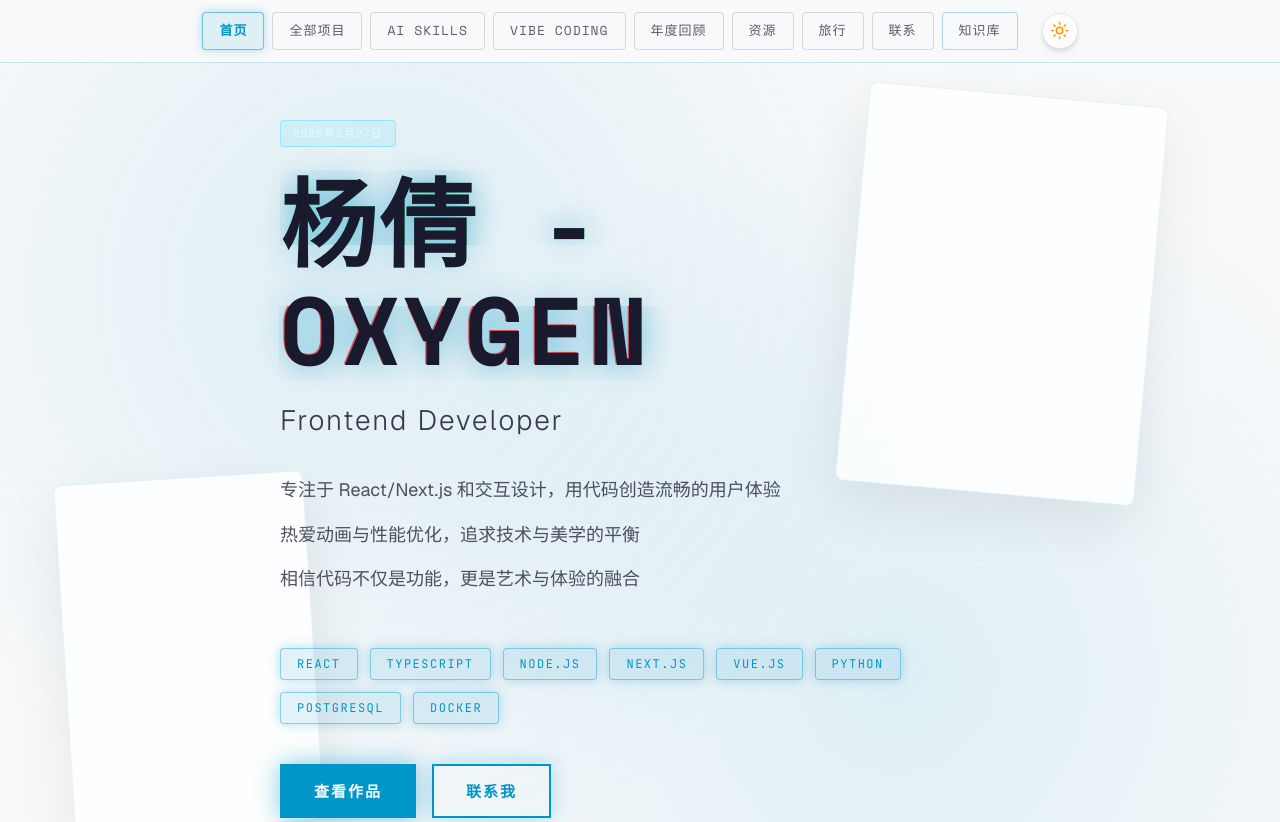
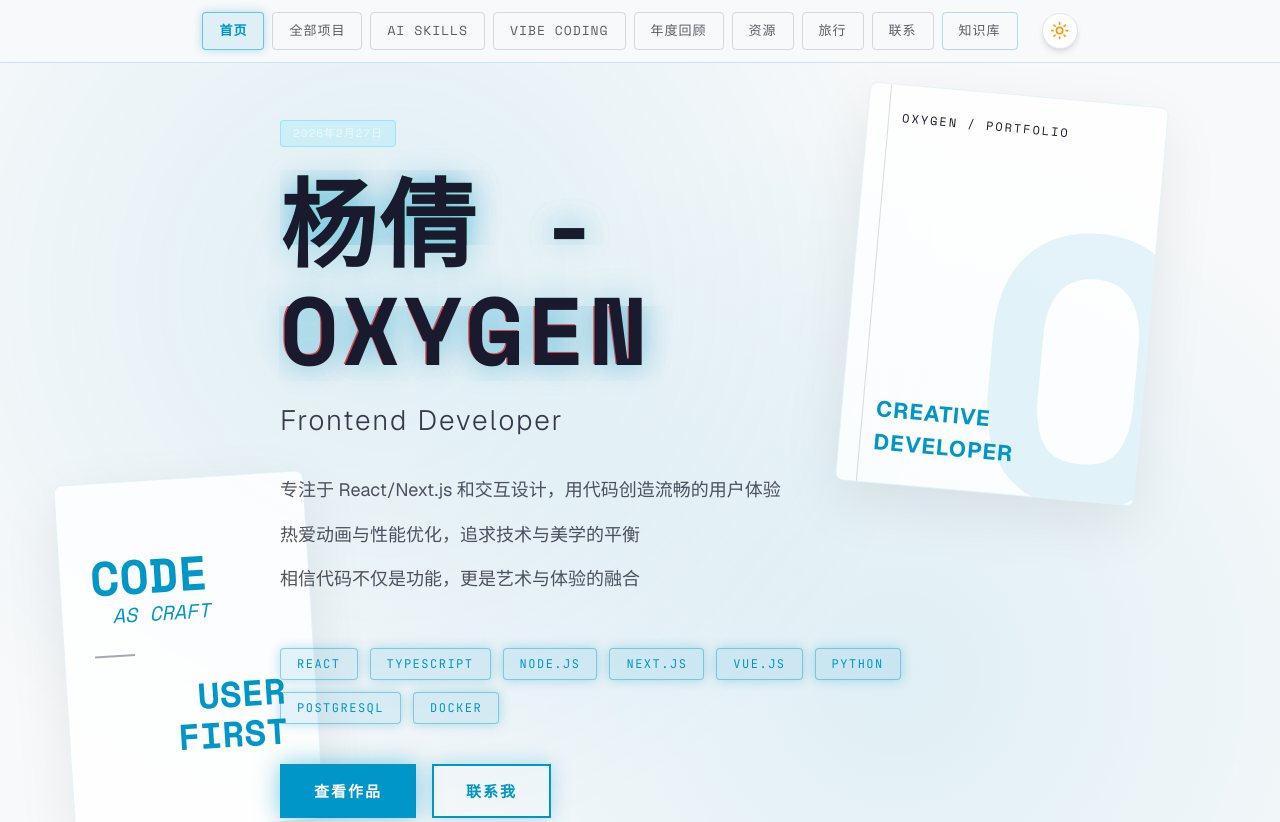
Before and after one commit to 3199313768/Tech-Centric, a Next.js app: page / in a window 1280 px wide. Shown: the top 822 px of the page. Built offline with nearby package versions, Linux system fonts and the light colour scheme; no server answers.

Commit message:
style: 优化首页背景英雄区二次元白卡排版，增加科技感字母与错层排版

```diff
--- a/src/components/PhysicsWorld.tsx
+++ b/src/components/PhysicsWorld.tsx
@@ -9,7 +9,7 @@ interface PhysicsWorldProps {
   showHero?: boolean
 }
 
-export function PhysicsWorld({ className, showHero = true }: PhysicsWorldProps) {
+export function PhysicsWorld({ showHero = true }: PhysicsWorldProps) {
   const { isMobile, isTablet } = useBreakpoint()
 
   return (
@@ -53,6 +53,12 @@ export function PhysicsWorld({ className, showHero = true }: PhysicsWorldProps)
                   borderRadius: '8px',
                   boxShadow: '0 20px 60px var(--color-card-shadow)',
                   transform: 'rotate(5deg)',
+                  overflow: 'hidden',
+                  padding: '24px',
+                  display: 'flex',
+                  flexDirection: 'column',
+                  justifyContent: 'space-between',
+                  zIndex: 1,
                 }}
                 animate={{
                   y: [0, -20, 0],
@@ -63,7 +69,56 @@ export function PhysicsWorld({ className, showHero = true }: PhysicsWorldProps)
                   repeat: Infinity,
                   ease: 'easeInOut',
                 }}
-              />
+              >
+                {/* 装饰线 */}
+                <div style={{ position: 'absolute', top: 0, left: '20px', width: '1px', height: '100%', background: 'var(--color-text-secondary)', opacity: 0.2 }} />
+
+                {/* 顶部小字 */}
+                <div style={{
+                  fontFamily: 'var(--font-space-mono), monospace',
+                  fontSize: isTablet ? '10px' : '12px',
+                  color: 'var(--color-text-primary)',
+                  letterSpacing: '2px',
+                  paddingLeft: '10px',
+                  position: 'relative',
+                  zIndex: 2,
+                }}>
+                  OXYGEN / PORTFOLIO
+                </div>
+
+                {/* 背景大字 O */}
+                <div style={{
+                  position: 'absolute',
+                  bottom: isTablet ? '-30px' : '-50px',
+                  right: isTablet ? '-30px' : '-60px',
+                  fontSize: isTablet ? '240px' : '380px',
+                  fontWeight: 'bold',
+                  fontFamily: 'var(--font-space-mono), monospace',
+                  color: 'var(--color-cyan-10)',
+                  lineHeight: 1,
+                  zIndex: 1,
+                  pointerEvents: 'none',
+                  userSelect: 'none',
+                }}>
+                  O
+                </div>
+
+                {/* 底部分类 */}
+                <div style={{
+                  fontFamily: 'var(--font-geist-sans), system-ui, sans-serif',
+                  fontSize: isTablet ? '14px' : '22px',
+                  fontWeight: 'bold',
+                  color: 'var(--color-headline)',
+                  letterSpacing: '1px',
+                  paddingLeft: '10px',
+                  position: 'relative',
+                  zIndex: 2,
+                }}>
+                  CREATIVE<br />DEVELOPER
+                </div>
+              </motion.div>
+
+              {/* 左下角小卡片 */}
               <motion.div
                 style={{
                   position: 'absolute',
@@ -76,6 +131,11 @@ export function PhysicsWorld({ className, showHero = true }: PhysicsWorldProps)
                   borderRadius: '8px',
                   boxShadow: '0 20px 60px var(--color-card-shadow)',
                   transform: 'rotate(-3deg)',
+                  padding: '30px',
+                  display: 'flex',
+                  flexDirection: 'column',
+                  justifyContent: 'center',
+                  zIndex: 1,
                 }}
                 animate={{
                   y: [0, 15, 0],
@@ -87,7 +147,20 @@ export function PhysicsWorld({ className, showHero = true }: PhysicsWorldProps)
                   ease: 'easeInOut',
                   delay: 1,
                 }}
-              />
+              >
+                <div style={{
+                  fontFamily: 'var(--font-space-mono), monospace',
+                  color: 'var(--color-headline)',
+                  textTransform: 'uppercase',
+                }}>
+                  <div style={{ fontSize: isTablet ? '32px' : '48px', fontWeight: 'bold', lineHeight: 1 }}>CODE</div>
+                  <div style={{ fontSize: isTablet ? '14px' : '20px', fontStyle: 'italic', color: 'var(--color-cyan)', paddingLeft: '20px', marginBottom: '24px' }}>as craft</div>
+
+                  <div style={{ width: '40px', height: '2px', background: 'var(--color-text-secondary)', marginBottom: '24px', opacity: 0.5 }} />
+
+                  <div style={{ fontSize: isTablet ? '24px' : '36px', fontWeight: 'bold', lineHeight: 1.1, textAlign: 'right' }}>USER<br />FIRST</div>
+                </div>
+              </motion.div>
             </>
           )}
 
```
